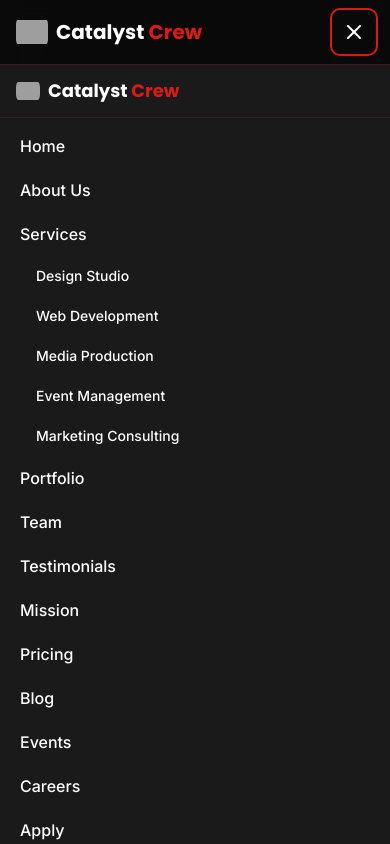
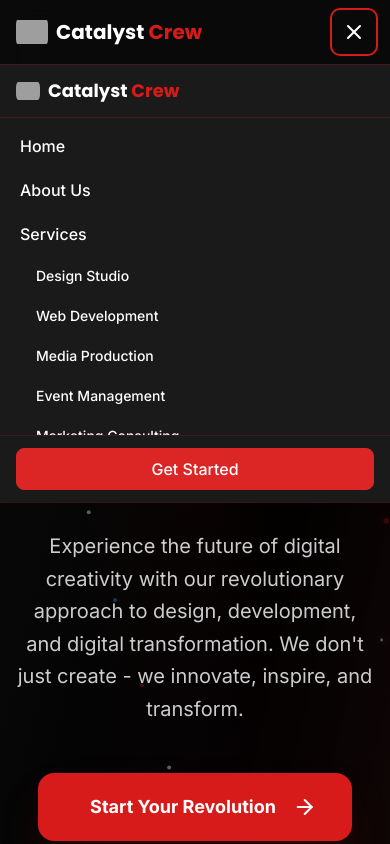
Before and after one commit to Catalystcrewcreators1/Catalyst-Crew, a React (Vite) app: page / in a window 390 px wide. Both pictures are taken after a click on the button 354 px from the left and 32 px from the top of the page. Shown: the top 844 px of the page. Built offline with nearby package versions, Linux system fonts and the light colour scheme; grey boxes are pictures that could not be loaded.

Commit message:
Fix mobile navigation visibility with scrollable container

```diff
--- a/src/components/layout/Navbar.tsx
+++ b/src/components/layout/Navbar.tsx
@@ -139,7 +139,7 @@ const Navbar = () => {
             animate={{ opacity: 1, height: 'auto' }}
             exit={{ opacity: 0, height: 0 }}
             transition={{ duration: 0.3 }}
-            className="md:hidden border-t border-red-500/20" style={{ backgroundColor: '#1A1A1A', borderColor: 'rgba(215, 27, 27, 0.2)' }}
+            className="md:hidden border-t border-red-500/20 max-h-screen overflow-hidden" style={{ backgroundColor: '#1A1A1A', borderColor: 'rgba(215, 27, 27, 0.2)' }}
           >
             <div className="px-4 py-3 border-b border-red-500/20" style={{ borderColor: 'rgba(215, 27, 27, 0.2)' }}>
               <Link to="/" className="flex items-center space-x-2" onClick={() => setIsOpen(false)}>
@@ -154,7 +154,8 @@ const Navbar = () => {
                 </span>
               </Link>
             </div>
-            <div className="px-2 pt-2 pb-3 space-y-1">
+            <div className="flex flex-col max-h-96 overflow-hidden">
+              <div className="flex-1 overflow-y-auto px-2 pt-2 pb-3 space-y-1">
                 {mobileNavItems.map((item, index) => (
                   <div key={item.name}>
                     <motion.div
@@ -195,7 +196,7 @@ const Navbar = () => {
                   </div>
                 ))}
               </div>
-            <div className="px-4 py-3 border-t border-red-500/20" style={{ borderColor: 'rgba(215, 27, 27, 0.2)' }}>
+              <div className="px-4 py-3 border-t border-red-500/20 flex-shrink-0" style={{ borderColor: 'rgba(215, 27, 27, 0.2)' }}>
                 <Link
                   to="/contact"
                   className="block w-full bg-red-600 hover:bg-red-900 hover:shadow-xl hover:scale-105 text-white px-4 py-2 rounded-lg font-medium text-center transition-all duration-300 border border-red-600 hover:border-red-900"
@@ -203,6 +204,7 @@ const Navbar = () => {
                 >
                   Get Started
                 </Link>
+              </div>
             </div>
           </motion.div>
         )}
```
Lines whose indentation alone changed are shown as unchanged.
